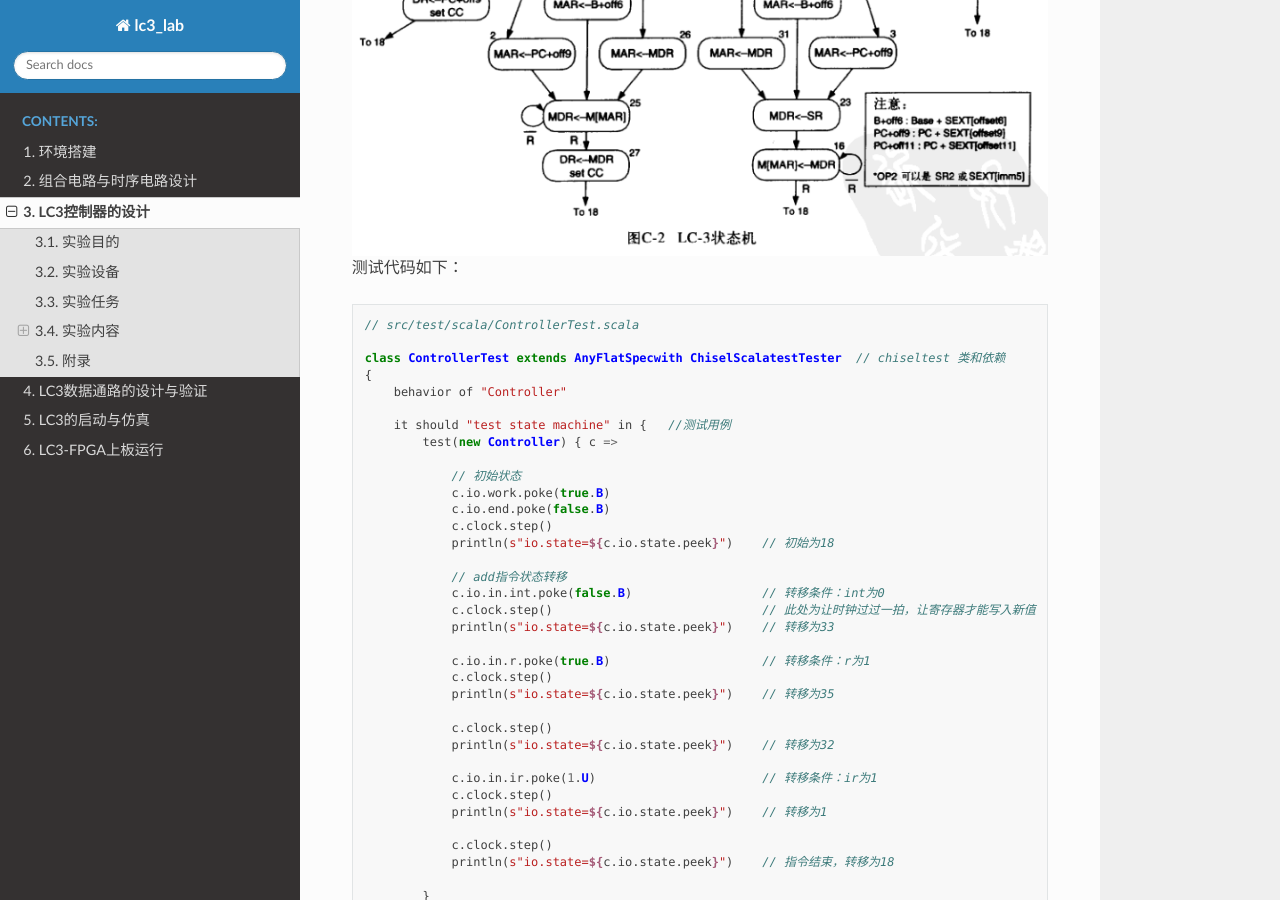
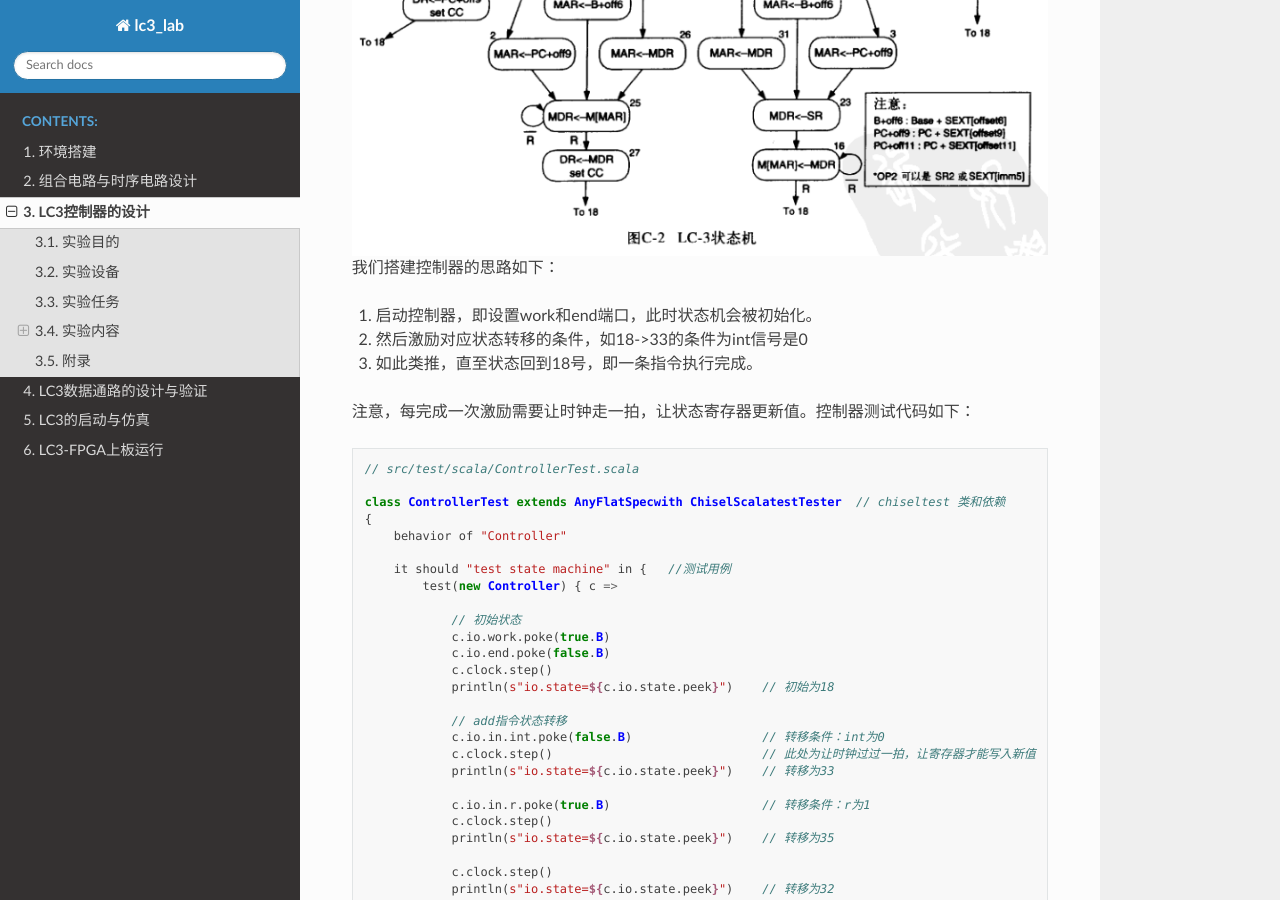
Before and after one commit to Hairline-Keeper/lc3_lab, a Sphinx documentation site: the page built from source/lab3.rst, in a window 1280 px wide and 900 px high, scrolled down 8107 px. Built offline with Sphinx 7.4.7 and the Read the Docs theme 2.0.0, drawn with Linux system fonts in a browser that asks for light colours.

```diff
--- a/source/lab1.rst
+++ b/source/lab1.rst
@@ -220,5 +220,7 @@ Verilator会将verilog代码中的模块编译成一个"V+模块名"的头文件
 通过本节课，希望大家能够掌握：
 
 - Chisel开发环境的搭建
+
 - 掌握verilog的基本语法
+
 - 使用verilator对verilog代码进行仿真的流程，以及相应代码的作用
--- a/source/lab3.rst
+++ b/source/lab3.rst
@@ -347,7 +347,15 @@ Controller 是计算机中最为核心的一个部件，控制着机器的运行
 
 
 
-测试代码如下：
+我们搭建控制器的思路如下：
+
+1. 启动控制器，即设置work和end端口，此时状态机会被初始化。
+
+2. 然后激励对应状态转移的条件，如18->33的条件为int信号是0
+
+3. 如此类推，直至状态回到18号，即一条指令执行完成。
+
+注意，每完成一次激励需要让时钟走一拍，让状态寄存器更新值。控制器测试代码如下：
 
 .. code-block:: scala
 
```
